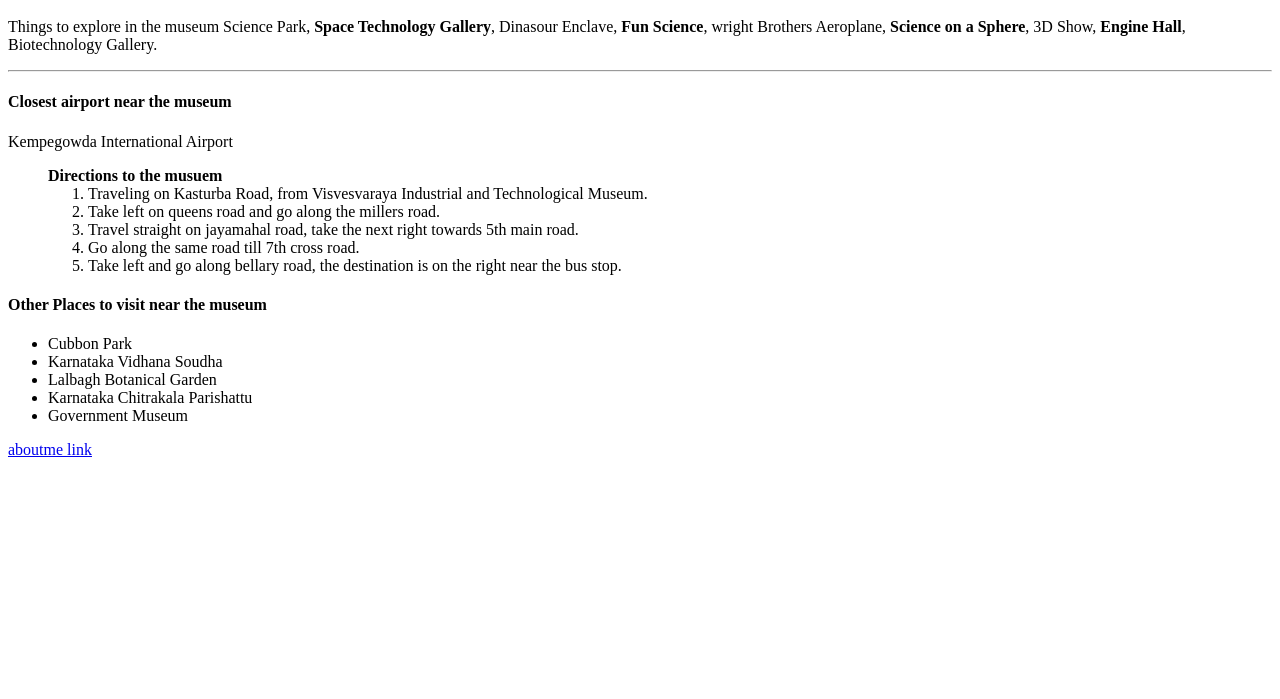
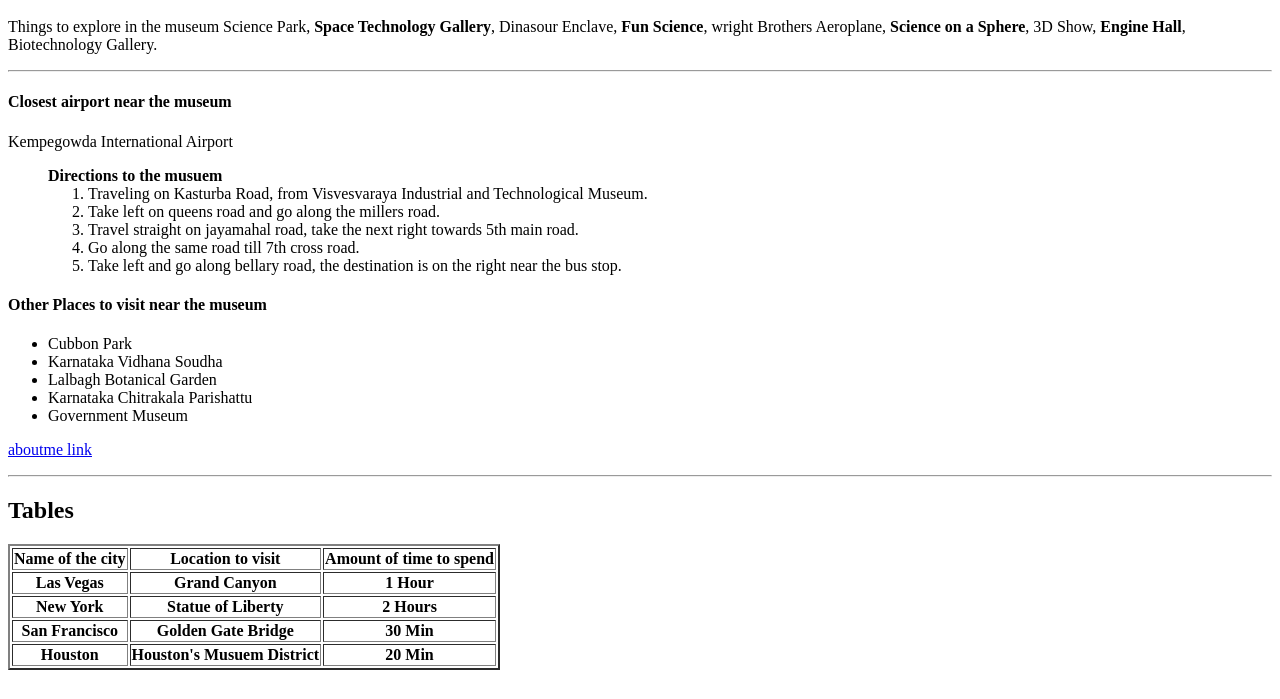
Before and after one commit to 44-563-Web-Apps-F22/44563-webapps-assignment-3-AkhilaMitta, a plain HTML site: page index.html in a window 1280 px wide. Shown: the part 101-800 px from the top of the page. Drawn offline with Linux system fonts and the light colour scheme.

Commit message:
added table to index.html

```diff
--- a/index.html
+++ b/index.html
@@ -36,6 +36,38 @@
         </ul>
         <a href="file:///C:/Users/S555025/Desktop/WEBAPP/webapps/44563-webapps-assignment-3-AkhilaMitta/aboutme.html"> aboutme link</a>
     </p>
+    <hr>
+    <p>
+        <h2><b>Tables</b></h2>
+        <table border="2">
+            <tr>
+                <th> Name of the city </th>
+                <th> Location to visit </th>
+                <th> Amount of time to spend </th>
+            </tr>
+            <tr>
+                <th> Las Vegas </th>
+                <th> Grand Canyon </th>
+                <th> 1 Hour </th>
+            </tr>
+            <tr>
+                <th> New York </th>
+                <th> Statue of Liberty </th>
+                <th> 2 Hours </th>
+            </tr>
+            <tr>
+                <th> San Francisco </th>
+                <th> Golden Gate Bridge </th>
+                <th> 30 Min </th>
+            </tr>
+            <tr>
+                <th> Houston </th>
+                <th> Houston's Musuem District </th>
+                <th> 20 Min </th>
+            </tr>
+
+        </table>
+    </p>
 
 
     </body>
```
Also changed, not shown: aboutme.html (+31 -0 lines).
